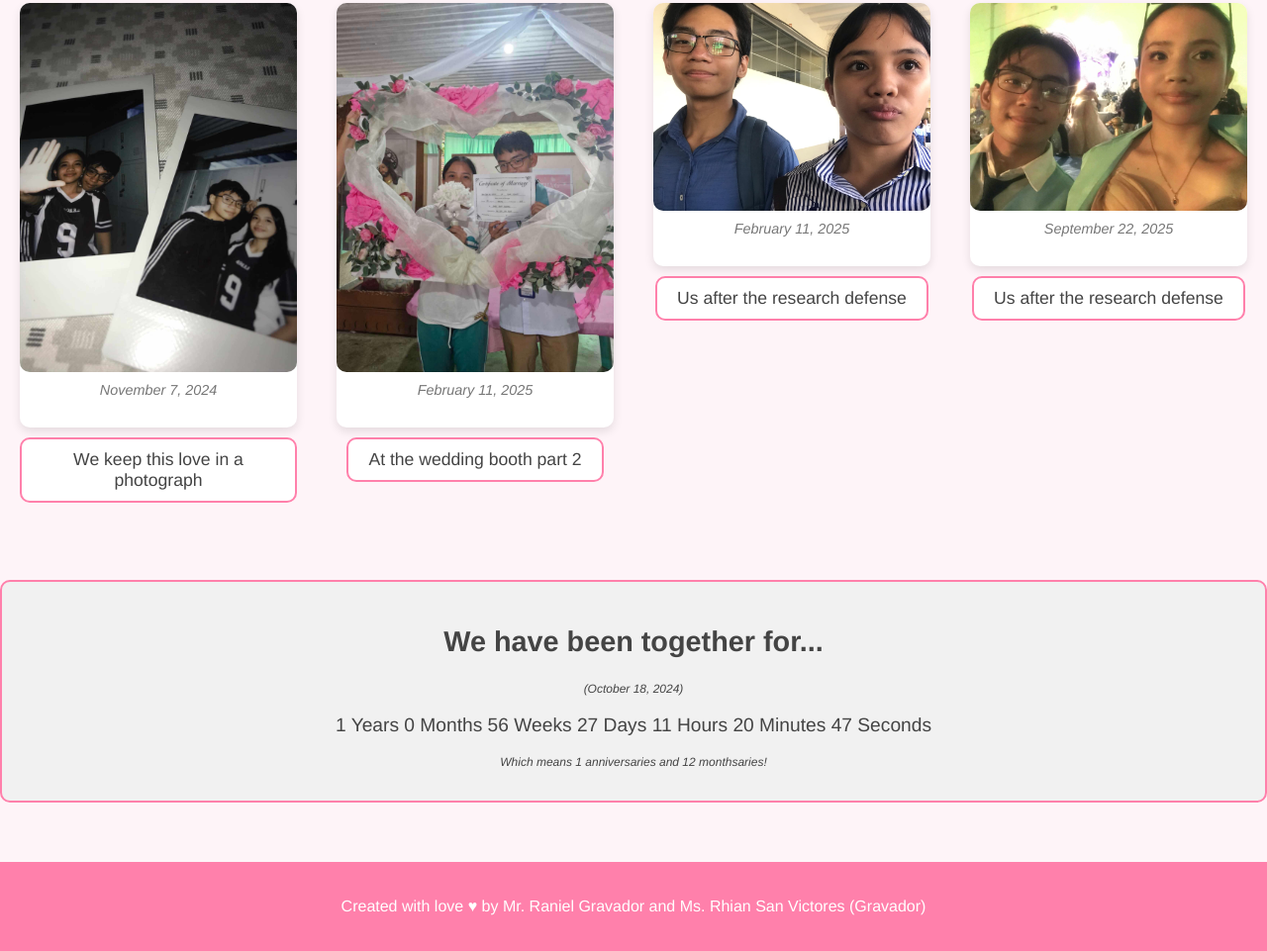
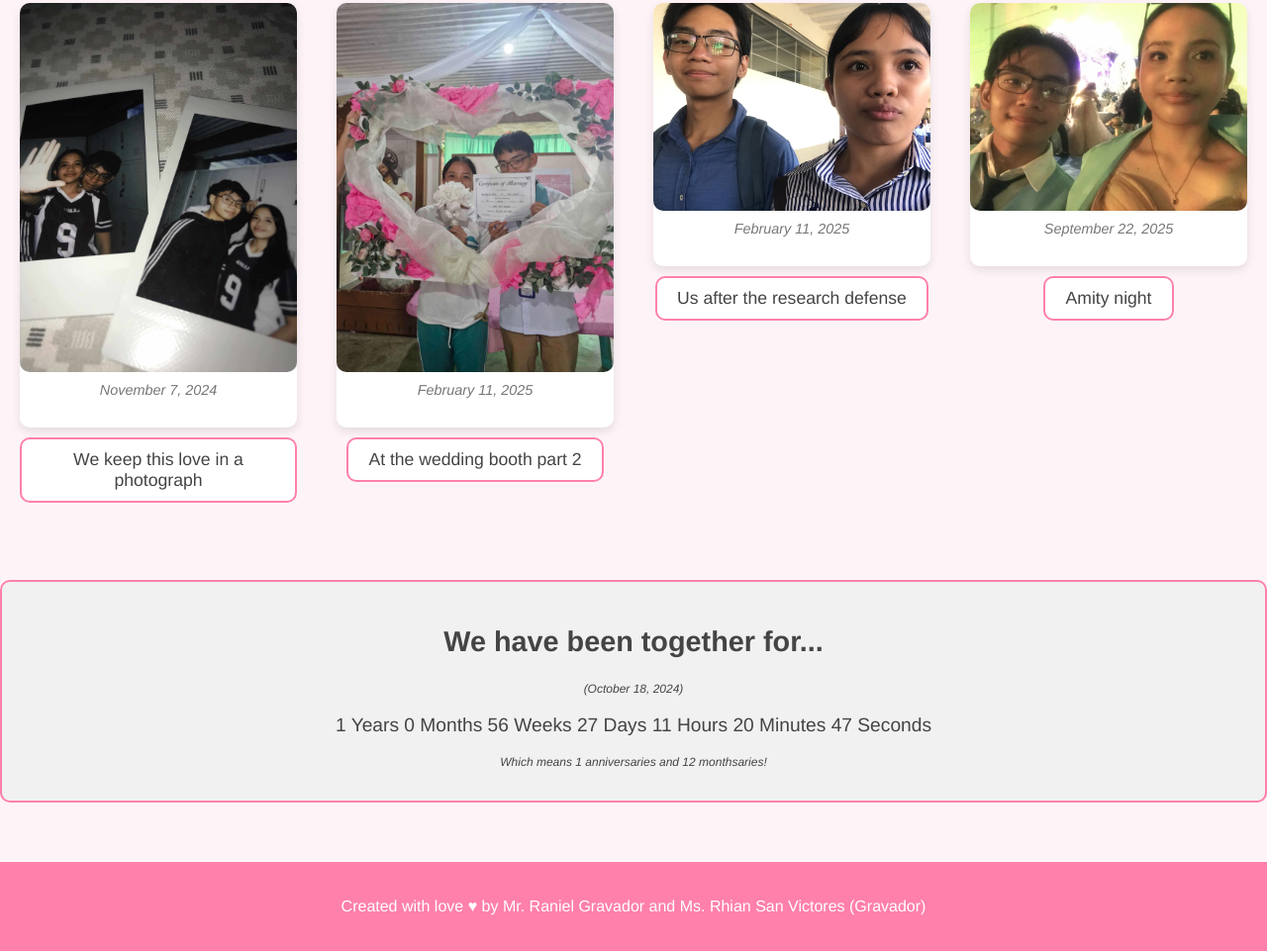
Before and after one commit to myselfnum1959/Our-memory-box, a plain HTML site: page index.html in a window 1280 px wide. Shown: the part 2470-3431 px from the top of the page at 99% size. Drawn offline with Linux system fonts and the light colour scheme.

```diff
--- a/index.html
+++ b/index.html
@@ -344,7 +344,7 @@
                 <img src="Memories/Amity night.jfif" alt="Memory">
                 <p class="date">September 22, 2025</p>
             </div>
-            <p class="caption">Us after the research defense</p>
+            <p class="caption">Amity night</p>
         </div>
 
         <!-- More memories can go here -->
```
